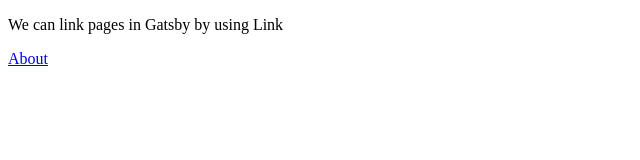
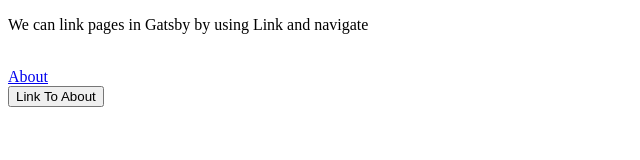
Before and after one commit to hmtalha786/Gatsby-Js, a Gatsby site in the folder step01_page_components_linking/: page / in a window 1280 px wide. Shown: the whole page, without its empty margins (0-640 px from the left). Built offline with nearby package versions, Linux system fonts and the light colour scheme; Gatsby itself is replaced by a stand-in of ours.

Commit message:
Update index.tsx

```diff
--- a/step01_page_components_linking/src/pages/index.tsx
+++ b/step01_page_components_linking/src/pages/index.tsx
@@ -1,11 +1,20 @@
 import React from 'react';
-import { Link } from "gatsby";
+import { Link, navigate } from "gatsby";
 
 export default () => {
     return (
-        <div>
-            <p>We can link pages in Gatsby by using Link</p>
-            <Link to="/about/">About</Link>
-        </div>
+      <div>
+        <p>We can link pages in Gatsby by using Link and navigate</p>
+        <br />
+        <Link to="/about">About</Link>
+        <br />
+        <button
+          onClick={() => {
+            navigate("/about");
+          }}
+        >
+          Link To About
+        </button>
+      </div>
     );
 }
```
